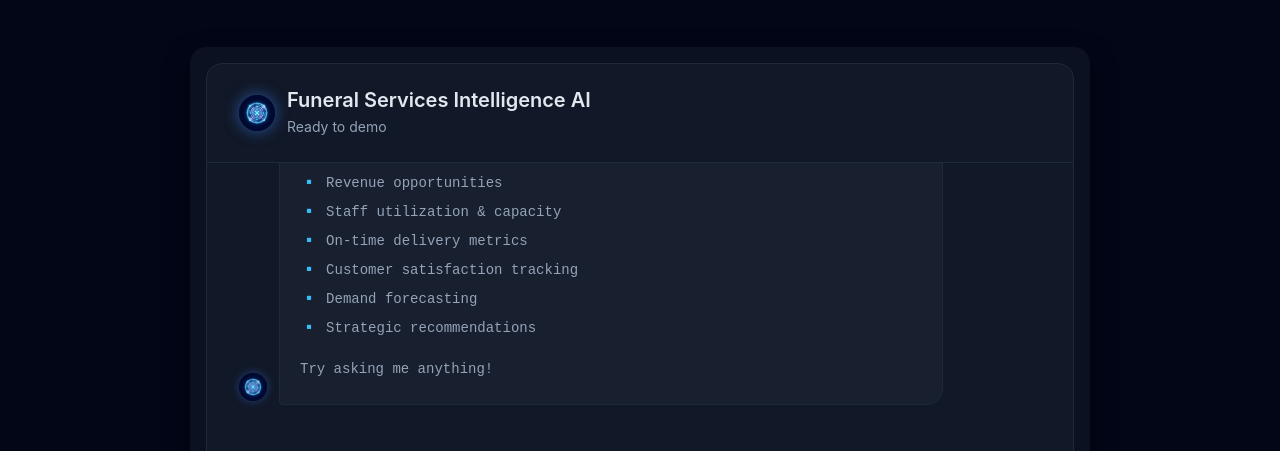
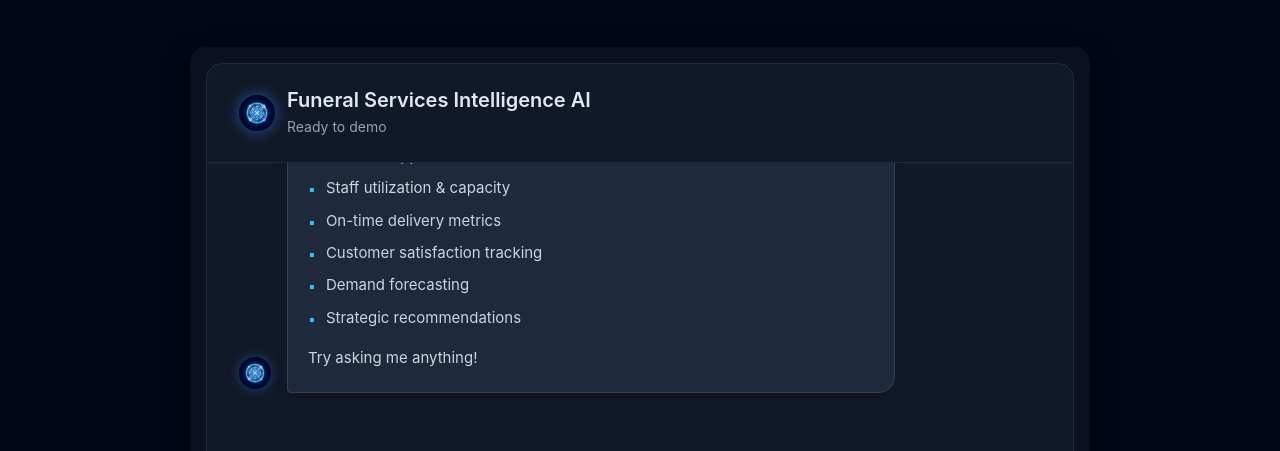
Before and after one commit to Bongz26/dtech, a React (Vite) app: page /projects/funeralops-demo in a window 1280 px wide. Shown: the part 347-798 px from the top of the page. Built offline with nearby package versions, Linux system fonts and the light colour scheme.

Commit message:
Fix UI wrapping, whitespace rendering, and bullet alignment in chat bubbles

```diff
--- a/src/pages/FuneralOpsDemo.jsx
+++ b/src/pages/FuneralOpsDemo.jsx
@@ -674,14 +674,11 @@ const baseStyles = {
 
 const getBubbleStyle = (type) => {
   const base = {
-    maxWidth: '90%',
-    padding: '16px 20px',
+    padding: '14px 20px',
     borderRadius: '16px',
-    wordWrap: 'break-word',
-    whiteSpace: 'pre-wrap',
-    fontSize: '14px',
-    lineHeight: '1.5',
-    fontFamily: 'monospace'
+    fontSize: '15px',
+    lineHeight: '1.6',
+    fontFamily: 'Inter, -apple-system, BlinkMacSystemFont, "Segoe UI", Roboto, sans-serif'
   };
 
   if (type === 'user') {
@@ -690,16 +687,20 @@ const getBubbleStyle = (type) => {
       backgroundColor: '#2563eb',
       color: '#ffffff',
       borderBottomRightRadius: '4px',
-      boxShadow: '0 4px 6px rgba(37, 99, 235, 0.2)',
-      fontFamily: 'inherit'
+      boxShadow: '0 4px 12px rgba(37, 99, 235, 0.2)',
+      whiteSpace: 'pre-wrap',
+      wordBreak: 'break-word',
+      display: 'inline-block'
     };
   } else if (type === 'assistant') {
     return {
       ...base,
-      backgroundColor: 'rgba(255,255,255,0.03)',
+      backgroundColor: '#1e293b',
       color: '#e2e8f0',
       borderBottomLeftRadius: '4px',
-      border: '1px solid #1f2937'
+      border: '1px solid #334155',
+      boxShadow: '0 4px 12px rgba(0, 0, 0, 0.1)',
+      width: '100%'
     };
   }
   return base;
@@ -709,7 +710,7 @@ const formatMessageText = (text) => {
   if (!text) return null;
   return text.split('\n').map((line, index) => {
     const trimmed = line.trim();
-    if (!trimmed) return <div key={index} style={{ height: '12px' }} />;
+    if (!trimmed) return <div key={index} style={{ height: '8px' }} />;
 
     // Main Headers (All caps ending in colon, or short all caps words)
     if (/^[A-Z\s&]+:$/.test(trimmed) || (trimmed.toUpperCase() === trimmed && trimmed.length > 5 && !trimmed.includes(' ') && !trimmed.includes('•'))) {
@@ -717,12 +718,12 @@ const formatMessageText = (text) => {
         <div key={index} style={{
           color: '#38bdf8',
           fontWeight: '700',
-          fontSize: '0.75rem',
-          letterSpacing: '0.1em',
-          marginTop: index === 0 ? 0 : '20px',
+          fontSize: '13px',
+          letterSpacing: '1px',
+          marginTop: index === 0 ? '4px' : '24px',
           marginBottom: '12px',
-          borderBottom: '1px solid rgba(56, 189, 248, 0.2)',
-          paddingBottom: '6px',
+          borderBottom: '1px solid rgba(56, 189, 248, 0.15)',
+          paddingBottom: '8px',
           textTransform: 'uppercase'
         }}>
           {trimmed.replace(':', '')}
@@ -736,12 +737,12 @@ const formatMessageText = (text) => {
       let innerContent = content;
       if (content.includes(':')) {
          const parts = content.split(':');
-         innerContent = <><strong style={{ color: '#e2e8f0', fontWeight: '600' }}>{parts[0]}:</strong>{parts.slice(1).join(':')}</>;
+         innerContent = <><strong style={{ color: '#f8fafc', fontWeight: '600' }}>{parts[0]}:</strong>{parts.slice(1).join(':')}</>;
       }
       return (
-        <div key={index} style={{ display: 'flex', marginBottom: '8px', paddingLeft: '4px' }}>
-          <span style={{ color: '#38bdf8', marginRight: '12px', fontSize: '1.2em', lineHeight: '1.2' }}>▪</span>
-          <span style={{ color: '#94a3b8', lineHeight: '1.5' }}>{innerContent}</span>
+        <div key={index} style={{ display: 'flex', alignItems: 'flex-start', marginBottom: '8px' }}>
+          <span style={{ color: '#38bdf8', marginRight: '10px', fontSize: '14px', marginTop: '2px' }}>▪</span>
+          <span style={{ color: '#cbd5e1', flex: 1, lineHeight: '1.6' }}>{innerContent}</span>
         </div>
       );
     }
@@ -750,16 +751,16 @@ const formatMessageText = (text) => {
     if (trimmed.includes(':')) {
       const parts = trimmed.split(':');
       return (
-        <div key={index} style={{ marginBottom: '8px', lineHeight: '1.5' }}>
-          <strong style={{ color: '#e2e8f0', fontWeight: '600' }}>{parts[0]}:</strong>
-          <span style={{ color: '#94a3b8' }}>{parts.slice(1).join(':')}</span>
+        <div key={index} style={{ marginBottom: '6px', lineHeight: '1.6', color: '#cbd5e1' }}>
+          <strong style={{ color: '#f8fafc', fontWeight: '600' }}>{parts[0]}:</strong>
+          <span style={{ color: '#cbd5e1' }}>{parts.slice(1).join(':')}</span>
         </div>
       );
     }
 
     // Regular text
     return (
-      <div key={index} style={{ marginBottom: '8px', color: '#94a3b8', lineHeight: '1.5' }}>
+      <div key={index} style={{ marginBottom: '8px', color: '#cbd5e1', lineHeight: '1.6' }}>
         {trimmed}
       </div>
     );
@@ -1010,11 +1011,18 @@ export default function FuneralOpsDemo() {
                 <div key={msg.id} style={{
                   display: 'flex',
                   justifyContent: msg.type === 'user' ? 'flex-end' : 'flex-start',
-                  width: '100%'
+                  width: '100%',
+                  marginBottom: '12px'
                 }}>
-                  <div style={{ display: 'flex', gap: '12px', alignItems: 'flex-end', maxWidth: '100%', flexDirection: msg.type === 'user' ? 'row-reverse' : 'row' }}>
+                  <div style={{
+                    display: 'flex',
+                    gap: '16px',
+                    alignItems: 'flex-end',
+                    maxWidth: msg.type === 'assistant' ? '85%' : '75%',
+                    flexDirection: msg.type === 'user' ? 'row-reverse' : 'row'
+                  }}>
                     {msg.type === 'assistant' && (
-                      <img src={aiAvatar} alt="AI" style={{ width: '28px', height: '28px', borderRadius: '50%', marginBottom: '4px', objectFit: 'cover', boxShadow: '0 0 10px rgba(59, 130, 246, 0.4)', flexShrink: 0 }} />
+                      <img src={aiAvatar} alt="AI" style={{ width: '32px', height: '32px', borderRadius: '50%', marginBottom: '4px', objectFit: 'cover', boxShadow: '0 0 12px rgba(59, 130, 246, 0.4)', flexShrink: 0 }} />
                     )}
                     <div style={getBubbleStyle(msg.type)}>
                       {msg.type === 'assistant' ? formatMessageText(msg.text) : msg.text}
```
